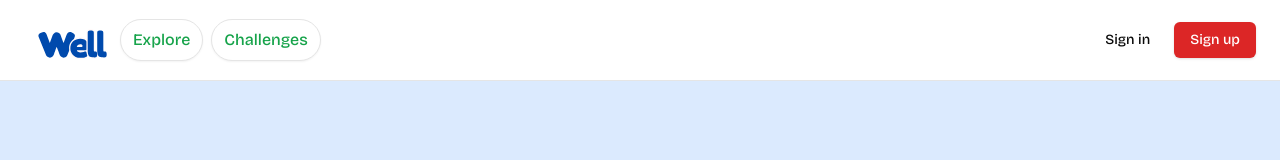
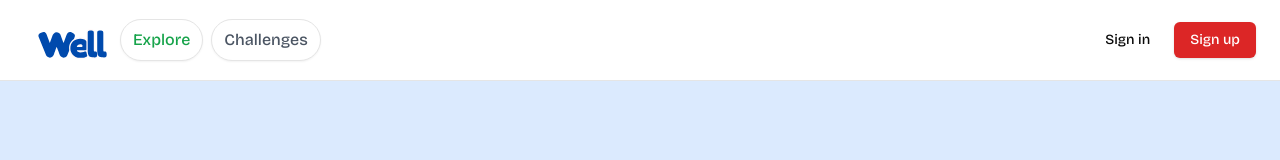
Before and after one commit to Mitchshona/hackOmania_interledger, a Next.js app in the folder frontend/: page / in a window 1280 px wide. Shown: the top 160 px of the page. Built offline with nearby package versions, Linux system fonts and the light colour scheme.

Commit message:
small edit

```diff
--- a/frontend/src/components/ui/navbar.tsx
+++ b/frontend/src/components/ui/navbar.tsx
@@ -73,7 +73,7 @@ const Navbar = () => {
             <Button
               size="sm"
               variant="outline"
-              className="text-md px-3 py-5 text-green-600 hover:bg-green-800 hover:text-white rounded-full"
+              className="text-md px-3 py-5 text-gray-600 hover:bg-green-800 hover:text-white rounded-full"
             >
               Challenges
             </Button>
```
